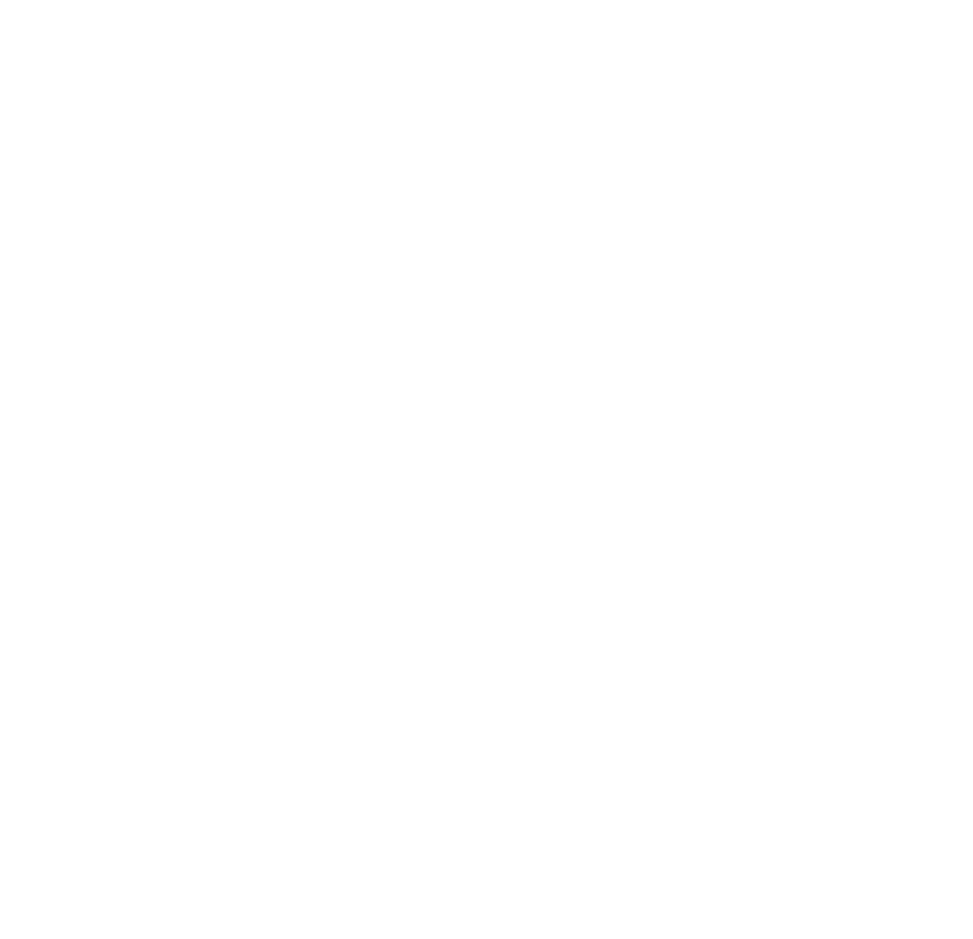
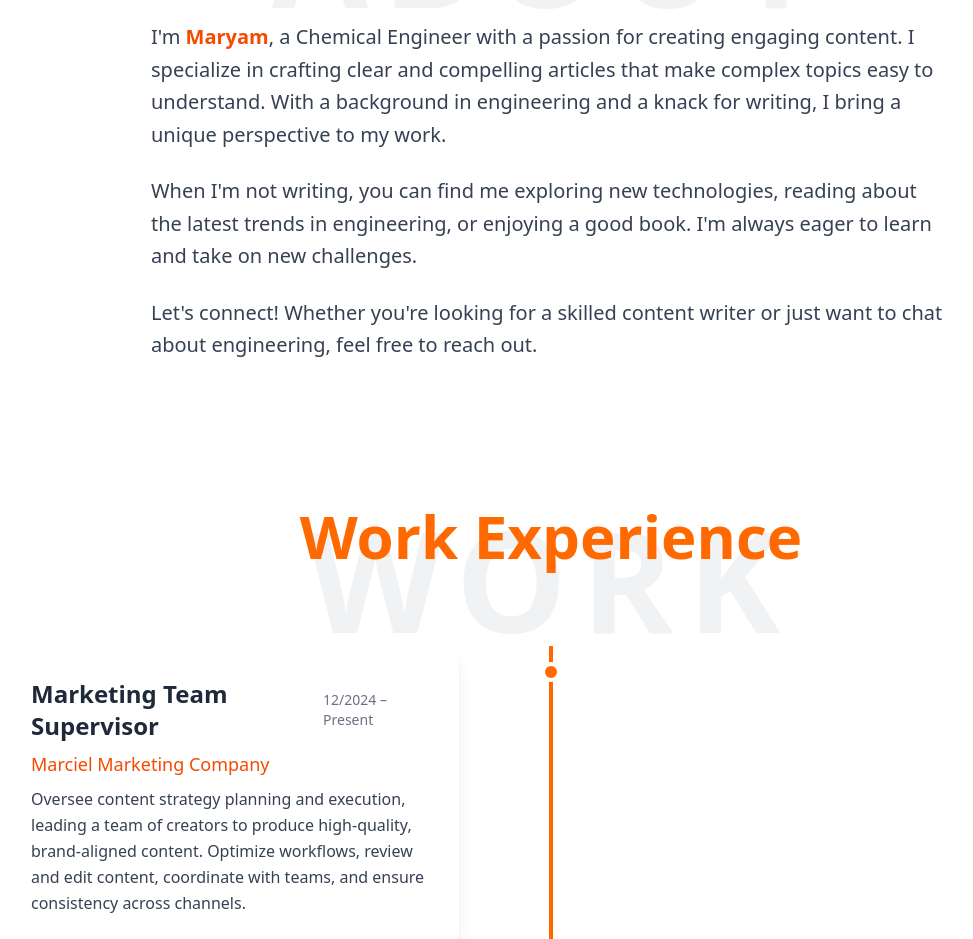
Before and after one commit to ali007-depug/Maryam-Elsheikh, a React (Vite) app: page / in a window 1280 px wide. Shown: the part 983-1922 px from the top of the page, without its empty margins (89-1062 px from the left). Before the commit the page ends 800 px from the top, so only its background shows below. Built offline with nearby package versions, Linux system fonts and the light colour scheme.

Commit message:
build about and work componet

```diff
--- a/src/App.tsx
+++ b/src/App.tsx
@@ -2,6 +2,9 @@
 
 import Header from "./components/Header/Header";
 import Hero from "./components/Hero/Hero";
+import About from "./components/AboutMe/About";
+import WorkExperience from "./components/Work/WorkExperience";
+import WorkExperienceWriter from "./components/Work/WorkExperienceWriter";
 function App() {
 
   const [portfolioType,setPortfolioType]=useState("Chemical Engineer");
@@ -26,10 +29,15 @@
   ];
   return (
     <div className="min-h-[100dvh]">
+      {/* header */}
+      <Header name="Maryam Elsheikh" links={headerMenu} avatarSrc="avatar2.jpg" portfolioType={portfolioType}/>
+      {/* hero */}
+      <Hero portfolioType={portfolioType} handlePortfolioType={handlePortfolioType}/>
+    {/* about */}
+    <About/>
 
-      <Header name="Maryam Elsheikh" links={headerMenu} avatarSrc="avatar2.jpg" portfolioType={portfolioType}/>
-
-      <Hero portfolioType={portfolioType} handlePortfolioType={handlePortfolioType}/>
+    {/* work experience */}
+    {portfolioType ==="Chemical Engineer" ? <WorkExperience/> : <WorkExperienceWriter/>}
     </div>
   );
 }
--- /dev/null
+++ b/src/components/AboutMe/About.tsx
@@ -0,0 +1,45 @@
+export default function About() {
+    return (
+      <section
+        id="about"
+        className="max-w-4xl mx-auto px-6 sm:px-8 lg:px-12 py-16 sm:py-20"
+      >
+        {/* Heading wrapper */}
+        <div className="relative mb-16 sm:mb-20 inline-block w-full text-center">
+          {/* Background text */}
+          <div className="absolute -top-8 left-1/2 transform -translate-x-1/2 -z-10 w-full">
+            <span className="text-[60px] sm:text-[100px] lg:text-[140px] font-extrabold text-gray-300 dark:text-ray-800 opacity-30 tracking-widest select-none">
+              ABOUT
+            </span>
+          </div>
+
+          {/* Main heading */}
+          <h1 className="text-center font-bold text-4xl sm:text-5xl lg:text-6xl text-orange-500 relative">
+            About Me
+          </h1>
+        </div>
+
+        {/* About content */}
+        <div className="space-y-6 text-base sm:text-lg md:text-xl leading-relaxed text-gray-700 dark:ext-gray-300">
+          <p>
+            I'm <span className="font-semibold text-orange-600 dark:text-orange-400">Maryam</span>, a Chemical Engineer with a passion for creating
+            engaging content. I specialize in crafting clear and compelling
+            articles that make complex topics easy to understand. With a
+            background in engineering and a knack for writing, I bring a unique
+            perspective to my work.
+          </p>
+
+          <p>
+            When I'm not writing, you can find me exploring new technologies,
+            reading about the latest trends in engineering, or enjoying a good
+            book. I'm always eager to learn and take on new challenges.
+          </p>
+
+          <p>
+            Let's connect! Whether you're looking for a skilled content writer or
+            just want to chat about engineering, feel free to reach out.
+          </p>
+        </div>
+      </section>
+    );
+  }
--- a/src/components/Header/Header.tsx
+++ b/src/components/Header/Header.tsx
@@ -14,7 +14,7 @@
   const toggleMenu = () => setIsOpen(!isOpen);
 
   return (
-    <header className="text- px-10 fixed w-full z-3 bg-white overflow-hidden">
+    <header className="text- px-10  w-full z-3 bg-white overflow-hidden">
       <div className="mx-auto flex justify-between items-center h-16">
 
         {/* Avatar */}
--- a/src/components/Hero/ContentWriter.tsx
+++ b/src/components/Hero/ContentWriter.tsx
@@ -107,11 +107,11 @@
       {/* download cv */}
       <button>
         <a
-          href="/maryam_elsheikh_content_writer_Cv.pdf"
+          href="maryam_elsheikh_content_writer_Cv.pdf"
           download="maryam_elsheikh_content_writer_Cv.pdf"
           className="px-4 py-5 bg-white font-semibold rounded-lg shadow-md hover:bg-gray-200 hover:text-black transition-all duration-300 ease-in-out"
         >
-          Download CV 📎
+          Download My CV 📎
         </a>
       </button>
       {/* explore */}
--- a/src/components/Hero/Engineer.tsx
+++ b/src/components/Hero/Engineer.tsx
@@ -93,10 +93,10 @@
     <div className="flex gap-10">
         {/* download cv */}
         <a
-          href="/maryam_enginner_Cv.pdf"
+          href="maryam_enginner_Cv.pdf"
           download="maryam_enginner_Cv.pdf"
           className="px-4 py-5 bg-orange-500 text-white font-semibold rounded-lg shadow-md hover:bg-orange-600 transition-all duration-300 ease-in-out"
-        >Download CV 📰</a>
+        >Download My CV 📰</a>
       {/* explore */}
       <button>
         <a
--- a/src/components/Hero/Hero.tsx
+++ b/src/components/Hero/Hero.tsx
@@ -11,7 +11,7 @@
   handlePortfolioType,
 }: HeroProps) {
   return (
-    <div className={`relative top-18 w-full min-h-[90dvh] z-1 ${portfolioType === "Chemical Engineer" ? "bg-gradient-to-r from-orange-950 via-orange-900 to-orange-800" : "bg-gradient-to-r from-gray-900 via-gray-800 to-gray-700" }`}>
+    <div className={`relative  w-full min-h-[90dvh] z-1 ${portfolioType === "Chemical Engineer" ? "bg-gradient-to-r from-orange-950 via-orange-900 to-orange-800" : "bg-gradient-to-r from-gray-900 via-gray-800 to-gray-700" }`}>
       <div className="flex flex-col items-center justify-center gap-5 mb-10">
         {/* select wrapper */}
         <div className="flex flex-col md:flex-row gap-3 md:gap-2 items-start md:items-center mt-10">
--- /dev/null
+++ b/src/components/Work/WorkExperience.tsx
@@ -0,0 +1,99 @@
+"use client";
+import { motion } from "framer-motion";
+
+export default function WorkExperienceTimeline() {
+  const experiences = [
+    {
+      role: "Marketing Team Supervisor",
+      company: "Marciel Marketing Company",
+      date: "12/2024 – Present",
+      description:
+        "Oversee content strategy planning and execution, leading a team of creators to produce high-quality, brand-aligned content. Optimize workflows, review and edit content, coordinate with teams, and ensure consistency across channels.",
+    },
+    {
+      role: "Sales Associate - Computer Showroom (Internship)",
+      company: "Alfafa for Computer Company LTD",
+      date: "7/2025 – 8/2025",
+      description:
+        "Assisted customers in selecting computers, printers, and accessories by providing technical guidance and product knowledge. Managed sales transactions, maintained product displays, and supported after-sales inquiries.",
+    },
+    {
+      role: "Operation Engineer (Internship)",
+      company: "Azal Pharma",
+      date: "2/2022 – 3/2022",
+      description:
+        "Gained hands-on experience in operating and controlling RO-systems, water quality monitoring, and teamwork. Prepared and compared daily results and technical reports.",
+    },
+    {
+      role: "QC Engineer (Training)",
+      company: "Sudanese Standards & Metrology Organization (SSMO)",
+      date: "11/2023 – 23/2/2023",
+      description:
+        "Trained in maintaining a safe work environment, applying standard operating procedures, and compiling data sheets. Assisted in quality control testing of samples and reporting findings.",
+    },
+  ];
+
+  return (
+    <section id="experience" className="max-w-6xl mx-auto px-6 py-16">
+              <div className="relative mb-16 sm:mb-20 inline-block w-full text-center">
+          {/* Background text */}
+          <div className="absolute -top-8 left-1/2 transform -translate-x-1/2 -z-10 w-full">
+            <span className="text-[60px] sm:text-[100px] lg:text-[140px] font-extrabold text-gray-300 dark:text-ray-800 opacity-30 tracking-widest select-none">
+                WORK
+            </span>
+          </div>
+
+          {/* Main heading */}
+          <h1 className="text-center font-bold text-4xl sm:text-5xl lg:text-6xl text-orange-500 relative">
+            Work Experience
+          </h1>
+        </div>
+
+
+      <div className="relative">
+        {/* Vertical timeline line */}
+        <div className="absolute left-1/2 top-0 h-full w-1 bg-orange-500 dark:bg-orange-400 transform -translate-x-1/2"></div>
+
+        <div className="space-y-16">
+          {experiences.map((exp, index) => (
+            <motion.div
+              key={index}
+              initial={{ opacity: 0, y: 50, x: index % 2 === 0 ? -50 : 50 }}
+              whileInView={{ opacity: 1, y: 0, x: 0 }}
+              transition={{ duration: 0.6, ease: "easeOut" }}
+              viewport={{ once: true }}
+              className={`relative flex flex-col sm:flex-row ${
+                index % 2 === 0 ? "sm:justify-start" : "sm:justify-end"
+              }`}
+            >
+              {/* Dot */}
+              <span className="absolute left-1/2 top-4 w-5 h-5 rounded-full bg-orange-500 dark:bg-orange-400 border-4 border-white dark:border-gray-900 transform -translate-x-1/2"></span>
+
+              {/* Card */}
+              <div
+                className={`bg-white dark:bg-gray-900 shadow-lg rounded-2xl p-6 sm:p-8 w-full sm:w-5/12 ${
+                  index % 2 === 0 ? "sm:mr-auto" : "sm:ml-auto"
+                }`}
+              >
+                <div className="flex flex-col sm:flex-row sm:items-center sm:justify-between mb-2">
+                  <h3 className="text-2xl font-semibold text-gray-800 dark:text-gray-200">
+                    {exp.role}
+                  </h3>
+                  <span className="text-sm text-gray-500 dark:text-gray-400 mt-1 sm:mt-0">
+                    {exp.date}
+                  </span>
+                </div>
+                <h4 className="text-lg font-medium text-orange-600 dark:text-orange-400 mb-2">
+                  {exp.company}
+                </h4>
+                <p className="text-gray-700 dark:text-gray-300 leading-relaxed">
+                  {exp.description}
+                </p>
+              </div>
+            </motion.div>
+          ))}
+        </div>
+      </div>
+    </section>
+  );
+}
--- /dev/null
+++ b/src/components/Work/WorkExperienceWriter.tsx
@@ -0,0 +1,65 @@
+export default function WorkExperienceWriter() {
+  const experiences = [
+    {
+      role: "Marketing Team Supervisor",
+      company: "Marciel Marketing Company",
+      date: "12/2024 – Present",
+      description:
+        "Working remotely, I oversee the planning, management, and execution of content strategies. Lead a team of creators to produce brand-aligned content, optimize workflows, review and edit, and ensure message consistency across all channels.",
+    },
+    {
+      role: "Content Writer (Volunteer)",
+      company: "TEDx WadMadani",
+      date: "2021",
+      description:
+        "Volunteered as a content writer remotely, created 15+ posts supporting the conference, managed the Facebook page, and increased followers by 50%.",
+    },
+    {
+      role: "Articles Writer",
+      company: "Akerlahza Newspaper",
+      date: "12/2019 – 12/2020",
+      description:
+        "Worked remotely as a weekly articles writer focusing on women’s issues and community problems. Developed skills in research, analysis, and creative report writing.",
+    },
+  ];
+
+  return (
+    <section
+      id="experience"
+      className="bg-gradient-to-br from-gray-50 via-white to-gray-100 dark:from-gray-900 dark:via-gray-800 dark:to-gray-900 py-20 px-6"
+    >
+      <h2 className="text-center font-bold text-4xl sm:text-5xl text-gray-700 dark:text-gray-200 mb-16">
+        Work & Experience
+      </h2>
+
+      <div
+        className={`grid gap-8 md:grid-cols-2`}
+        style={{ gridAutoRows: "1fr" }}
+      >
+        {experiences.map((exp, index) => (
+          <div
+            key={index}
+            className={`${
+              // If last card in odd count → span full width
+              index === experiences.length - 1 && experiences.length % 2 !== 0
+                ? "md:col-span-2"
+                : ""
+            } border border-gray-200 dark:border-gray-700 rounded-2xl p-8 shadow-sm hover:shadow-lg transition bg-white dark:bg-gray-900`}
+          >
+            <div className="flex flex-col gap-2 mb-4">
+              <h3 className="text-2xl font-semibold text-gray-800 dark:text-gray-100">
+                {exp.role}
+              </h3>
+              <span className="text-sm font-medium text-gray-500 dark:text-gray-400">
+                {exp.company} • {exp.date}
+              </span>
+            </div>
+            <p className="text-gray-600 dark:text-gray-300 leading-relaxed">
+              {exp.description}
+            </p>
+          </div>
+        ))}
+      </div>
+    </section>
+  );
+}
```
Also changed, not shown: 4 other files (tests, documents, lock files or other folders).
